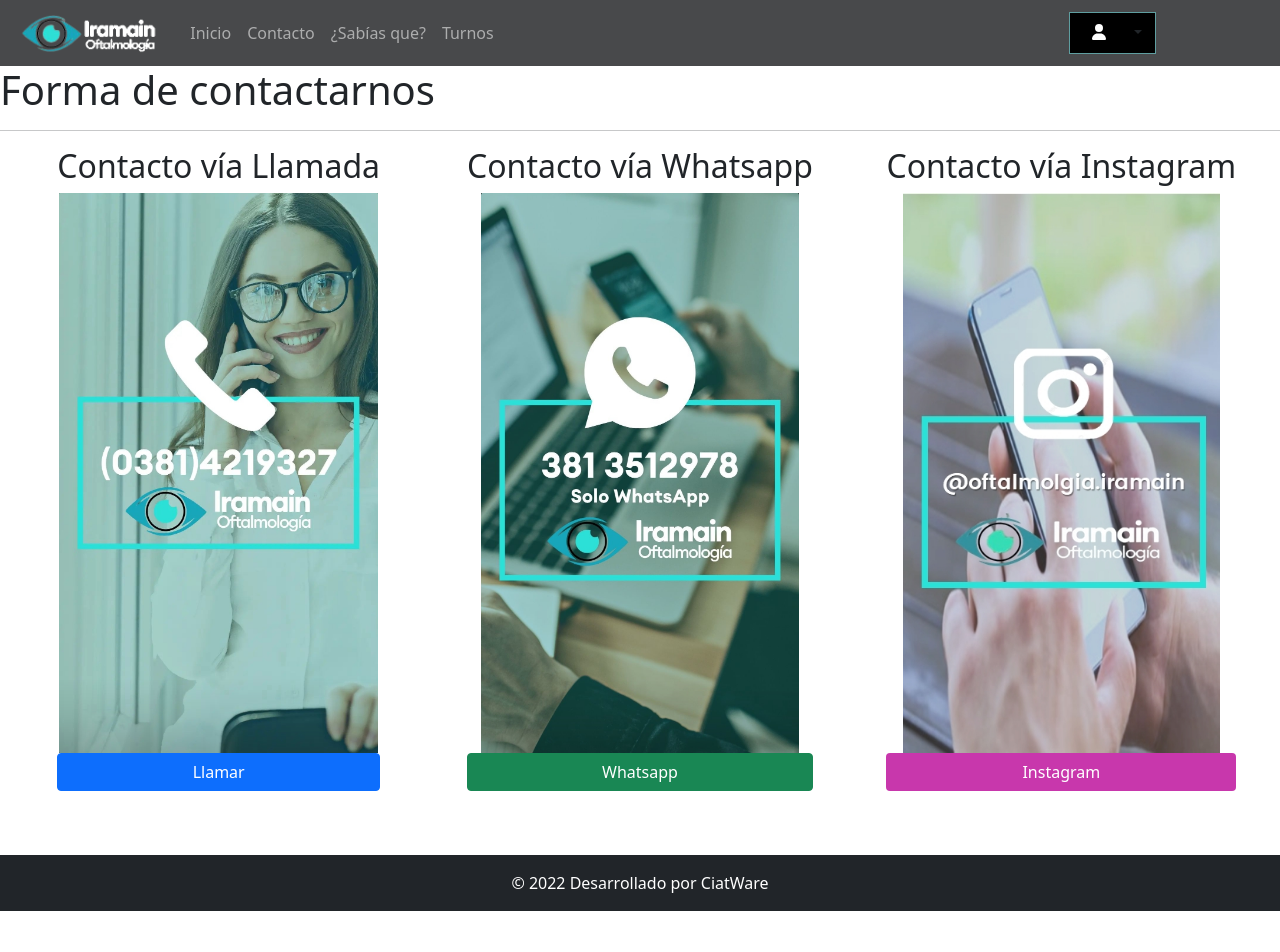
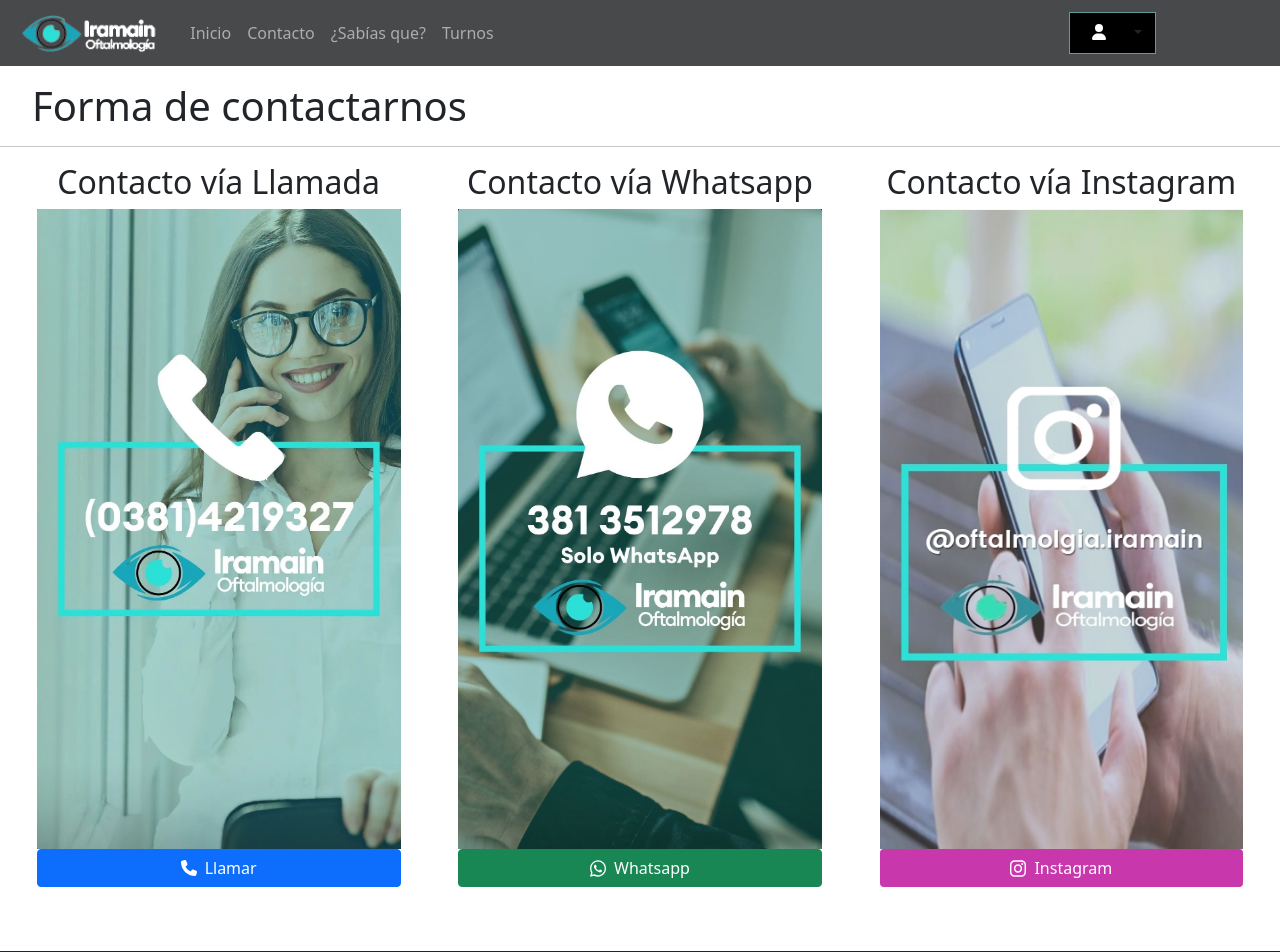
Before and after one commit to dantegambarte/iramain-frontend, a React (Create React App) app: page /contacto in a window 1280 px wide. Shown: the top 952 px of the page. Before the commit the page ends 911 px from the top, so only its background shows below. Built offline with nearby package versions, Linux system fonts and the light colour scheme.

Commit message:
push poca bateria

```diff
--- a/src/components/contacto.css
+++ b/src/components/contacto.css
@@ -1,3 +1,8 @@
+.title-contacto{
+    margin-left: 2rem;
+    margin-top: 1rem;
+}
+
 .cards-container{
     align-items: center;
 }
@@ -15,7 +20,7 @@
 }
 
 .img-contacto{
-    height: 35rem;
+    height: 40rem;
 }
 
 .back-ig{
@@ -23,6 +28,21 @@
     color: white;
 }
 
-.block{
+.back-ig:hover{
+    color: white;
+    background-color: rgb(177, 51, 152);
+}
+
+.btn-block{
     width: 100%;
 }
+
+.icon-color-invert{
+    filter: invert(100%);
+}
+
+.alig-icon-text{
+    display: flex;
+    align-items: center;
+    justify-content: center;
+}
--- a/src/components/contacto.js
+++ b/src/components/contacto.js
@@ -7,11 +7,21 @@
 import contactoWsp from "./../img/contacto-wsp.jpg";
 import contactoFijo from "./../img/contacto-fijo.jpg";
 import { Link } from "react-router-dom";
+import iconWsp from "./../icon/whatsapp-brands.svg";
+import iconIg from "./../icon/instagram-brands.svg";
 
 const iconPhone = (
   <span>
-    <FontAwesomeIcon icon={faPhone} />
+    <FontAwesomeIcon icon={faPhone} className="me-2" />
   </span>
+);
+
+const iconWhatsApp = (
+  <img src={iconWsp} className="icon-color-invert me-2" width="16"></img>
+);
+
+const iconInstagram = (
+  <img src={iconIg} className="icon-color-invert me-2" width="16"></img>
 );
 
 const Contacto = () => {
@@ -25,42 +35,33 @@
             <div className="card-content">
               <h2>Contacto vía Llamada</h2>
               <img src={contactoFijo} className="img-contacto" />
-              <button
-                as={Link}
-                to="tel:+5493814219327"
-                className="btn btn-primary block"
-                title={iconPhone}
+              <a
+                className="btn btn-primary btn-block"
+                href="tel:+5493814219327"
               >
-                Llamar
-              </button>
+                <div className="alig-icon-text">{iconPhone} Llamar</div>
+              </a>
             </div>
           </div>
           <div className="col card-single">
             <div className="card-content">
               <h2>Contacto vía Whatsapp</h2>
               <img src={contactoWsp} className="img-contacto" />
-              <button
-                as={Link}
-                to="tel:+5493814219327"
-                className="btn btn-success block"
-                title={iconPhone}
+              <a
+                className="btn btn-success btn-block"
+                href="https://wa.me/+5493813512978"
               >
-                Whatsapp
-              </button>
+                <div className="alig-icon-text">{iconWhatsApp}Whatsapp</div>
+              </a>
             </div>
           </div>
           <div className="col card-single">
             <div className="card-content">
               <h2>Contacto vía Instagram</h2>
               <img src={contactoIg} className="img-contacto" />
-              <button
-                as={Link}
-                to="tel:+5493814219327"
-                className="btn block back-ig"
-                title={iconPhone}
-              >
-                Instagram
-              </button>
+              <a className="btn back-ig btn-block" href="https://www.instagram.com/oftalmologia.iramain/">
+                <div className="alig-icon-text">{iconInstagram}Instagram</div>
+              </a>
             </div>
           </div>
         </div>
```
Also changed, not shown: src/icon/instagram-brands.svg (added), src/icon/whatsapp-brands.svg (added).
